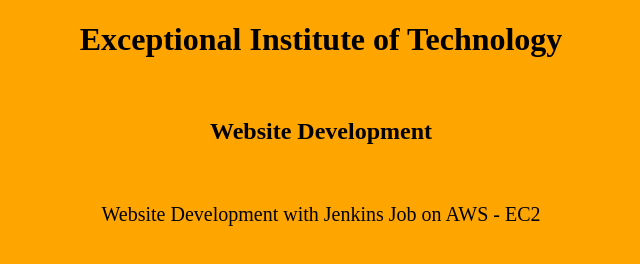
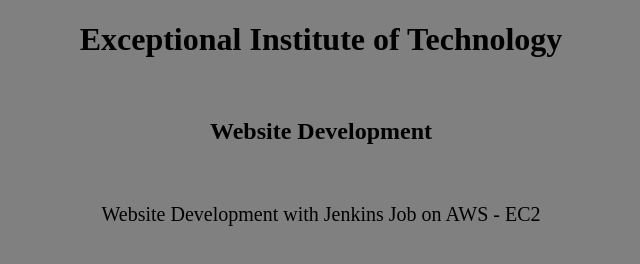
Before and after one commit to musman4343/practice-deployement, a plain HTML site: page index.html in a window 1280 px wide. Shown: the whole page, without its empty margins (319-959 px from the left). Drawn offline with Linux system fonts and the light colour scheme.

Commit message:
Update index.html

```diff
--- a/index.html
+++ b/index.html
@@ -8,7 +8,7 @@
     "width=device-width, initial-scale=1.0">
     <style>
         body{
-            background-color: orange
+            background-color: grey
         ;
         }
         h1{
```
